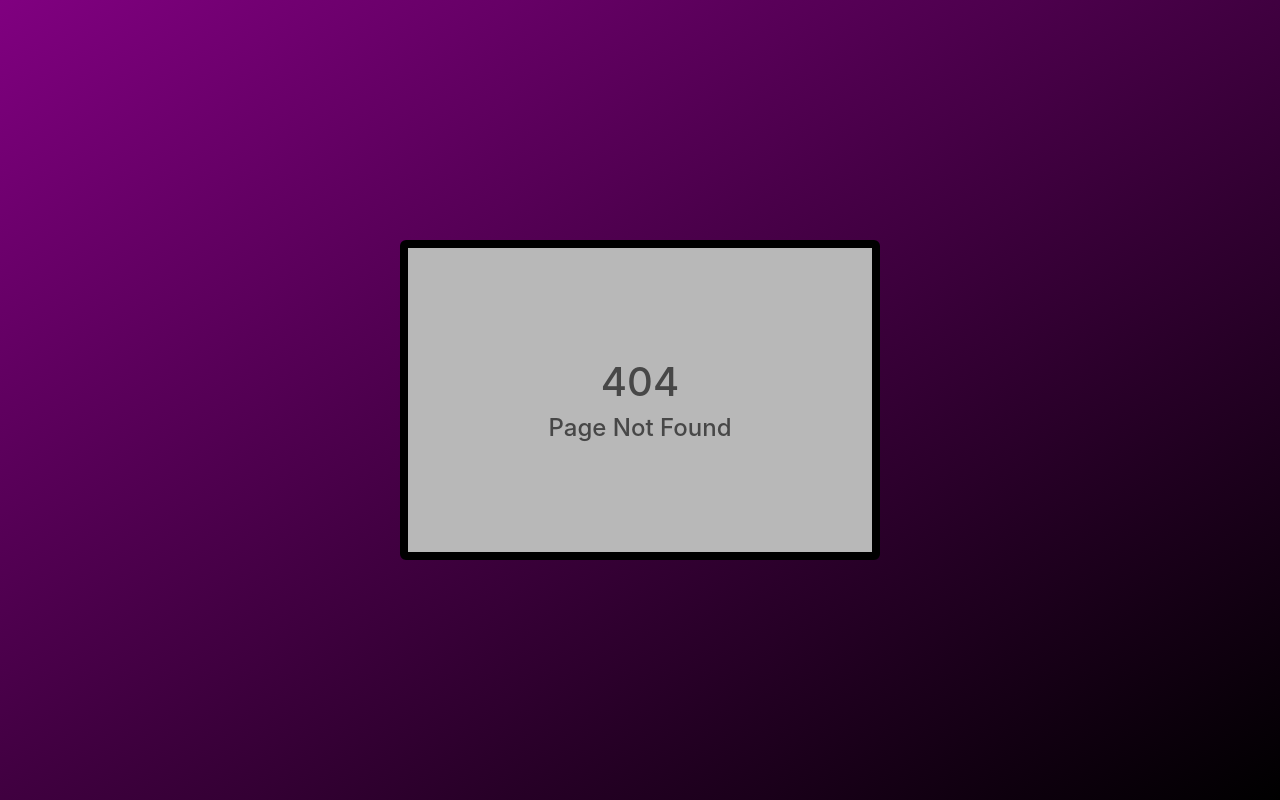
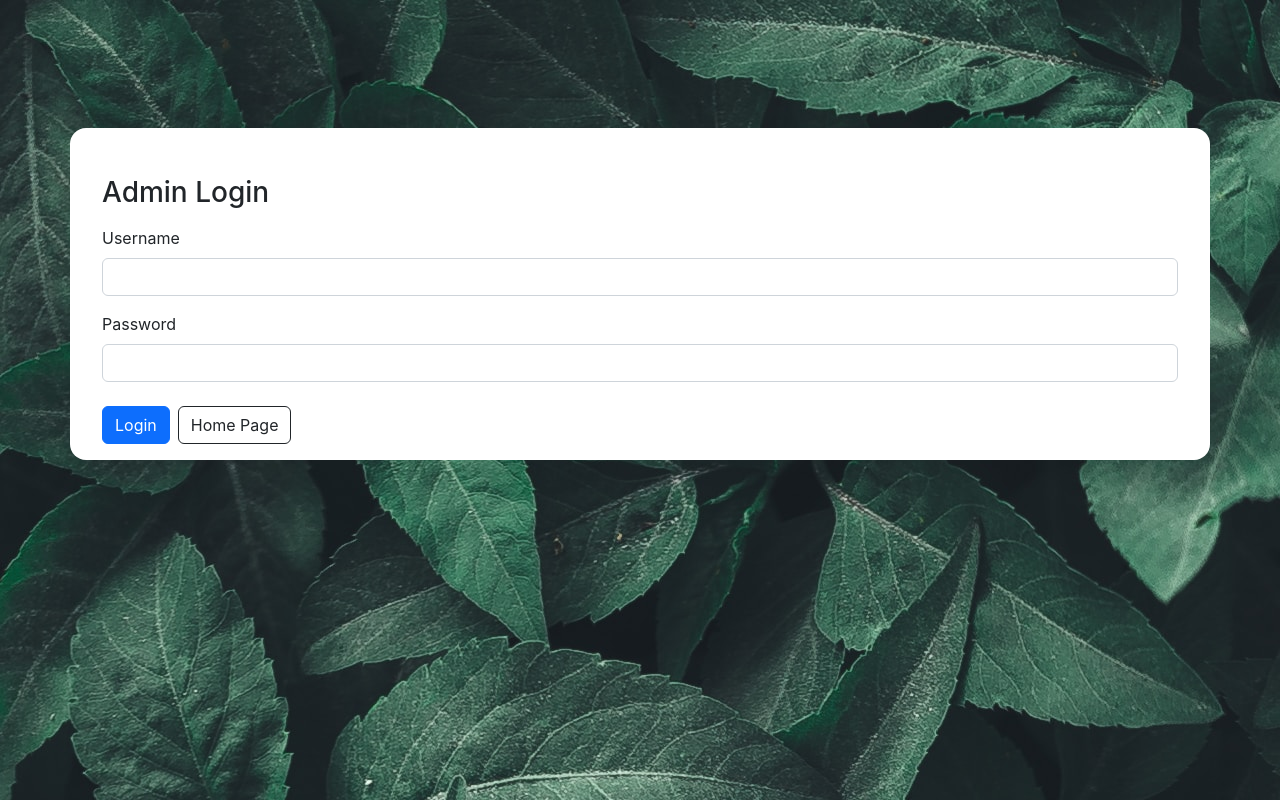
Before and after one commit to chaitanya-mahaprabhu-kanini/CourseAdmin_React, a React (Create React App) app: page /AdminLogin in a window 1280 px wide. Before the commit this address had no page. Built offline with nearby package versions, Linux system fonts and the light colour scheme.

Commit message:
AdminLoginPage created along with an option to navigate to this page from home.

```diff
--- a/src/App.css
+++ b/src/App.css
@@ -1,3 +1,3 @@
 body{
-  background-color: #282c34;
+    background-image: url('./assets/images/pattern2.jpg');
 }
--- a/src/App.js
+++ b/src/App.js
@@ -6,6 +6,7 @@ import { StudentRegistration } from "./components/StudentRegistration";
 import { InstructorRegistration } from "./components/InstructorRegistration";
 import { Instructors } from "./components/Instructors";
 import { Welcome } from "./components/Welcome";
+import { AdminLoginPage } from "./components/AdminLoginPage";
 
 function App() {
   return (
@@ -16,6 +17,7 @@ function App() {
         <Route path = '/StudentRegistration' element = {<StudentRegistration/>} />
         <Route path = '/InstructorRegistration' element = {<InstructorRegistration/>} />
         <Route path = '/Instructors' element = {<Instructors/>} />
+        <Route path = '/AdminLogin' element = {<AdminLoginPage/>} />
         <Route path = '*' element = {<NotFound/>} />
       </Routes>
     </>
--- /dev/null
+++ b/src/components/AdminLoginPage.css
@@ -0,0 +1,11 @@
+#adminLogin{
+    background-color: white;
+    padding: 3rem 2rem 1rem 2rem;
+    border-radius: 1rem;
+    margin-top: 10%;
+}
+
+#adminButtons{
+    display: flex;
+    flex-direction: row;
+}
--- /dev/null
+++ b/src/components/AdminLoginPage.js
@@ -0,0 +1,35 @@
+import React from 'react';
+import './AdminLoginPage.css';
+
+function AdminLoginPage() {
+
+  const homeButtonClickHandler = (e) => {
+    window.location = '/';
+  }
+
+  const handleSubmit = (e) => {
+    e.preventDefault();
+  };
+
+  return (
+    <div className="container" id="adminLogin">
+      <h3 style = {{marginBottom: '1rem'}}>Admin Login</h3>
+      <form onSubmit={handleSubmit}>
+        <div className="mb-3">
+          <label htmlFor="username" className="form-label">Username</label>
+          <input type="text" className="form-control" id="username" />
+        </div>
+        <div className="mb-3">
+          <label htmlFor="password" className="form-label">Password</label>
+          <input type="password" className="form-control" id="password" />
+        </div>
+        <div id = "adminButtons">
+        <button style = {{marginTop: '0.5rem'}} type="submit" className="btn btn-primary">Login</button>
+        <button style = {{marginTop: '0.5rem', marginLeft: '0.5rem'}} type="submit" className="btn btn-outline-dark" onClick = {homeButtonClickHandler}>Home Page</button>
+        </div>
+      </form>
+    </div>
+  );
+}
+
+export {AdminLoginPage};
--- a/src/components/InstructorRegistration.css
+++ b/src/components/InstructorRegistration.css
@@ -0,0 +1,6 @@
+#instructorRegistration{
+    background-color: white;
+    padding: 2rem 2rem 1rem 2rem;
+    border-radius: 1rem;
+    margin-top: 1.5%;
+}
--- a/src/components/InstructorRegistration.js
+++ b/src/components/InstructorRegistration.js
@@ -9,9 +9,8 @@ const InstructorRegistration = (props) => {
   }
 
   return (
-    <div id="stuEncompass">
-      <div className="container" id="studentRegistration">
-        <h3 style = {{marginBottom: '2rem'}}>Instructor Information</h3>
+      <div className="container" id="instructorRegistration">
+        <h3 style = {{marginBottom: '1rem'}}>Instructor Information</h3>
         <form>
           <div className="mb-3">
             <label htmlFor="name" className="form-label">
@@ -56,7 +55,6 @@ const InstructorRegistration = (props) => {
           </button>
         </form>
       </div>
-    </div>
   );
 };
 
--- a/src/components/StudentRegistration.css
+++ b/src/components/StudentRegistration.css
@@ -1,11 +1,6 @@
-#stuEncompass{
-    height: 100vh;
-    background-image: linear-gradient(to bottom right, purple, black);
-    display: flex;
-    align-items: center;
-}
 #studentRegistration{
     background-color: white;
-    padding: 3rem 2rem 3rem 2rem;
+    padding: 3rem 2rem 1rem 2rem;
     border-radius: 1rem;
+    margin-top: 3%;
 }
--- a/src/components/StudentRegistration.js
+++ b/src/components/StudentRegistration.js
@@ -9,9 +9,8 @@ const StudentRegistration = (props) => {
   }
 
   return (
-    <div id="stuEncompass">
       <div className="container" id="studentRegistration">
-        <h3 style = {{marginBottom: '2rem'}}>Student Information</h3>
+        <h3 style = {{marginBottom: '1rem'}}>Student Information</h3>
         <form>
           <div className="mb-3">
             <label htmlFor="name" className="form-label">
@@ -49,7 +48,6 @@ const StudentRegistration = (props) => {
             Next
           </button>
         </form>
-      </div>
     </div>
   );
 };
--- a/src/components/Welcome.js
+++ b/src/components/Welcome.js
@@ -5,6 +5,7 @@ const Welcome = () => {
   }
 
   const adminClickHandler = (event) => {
+    window.location = '\AdminLogin';
   }
 
   return (
```
